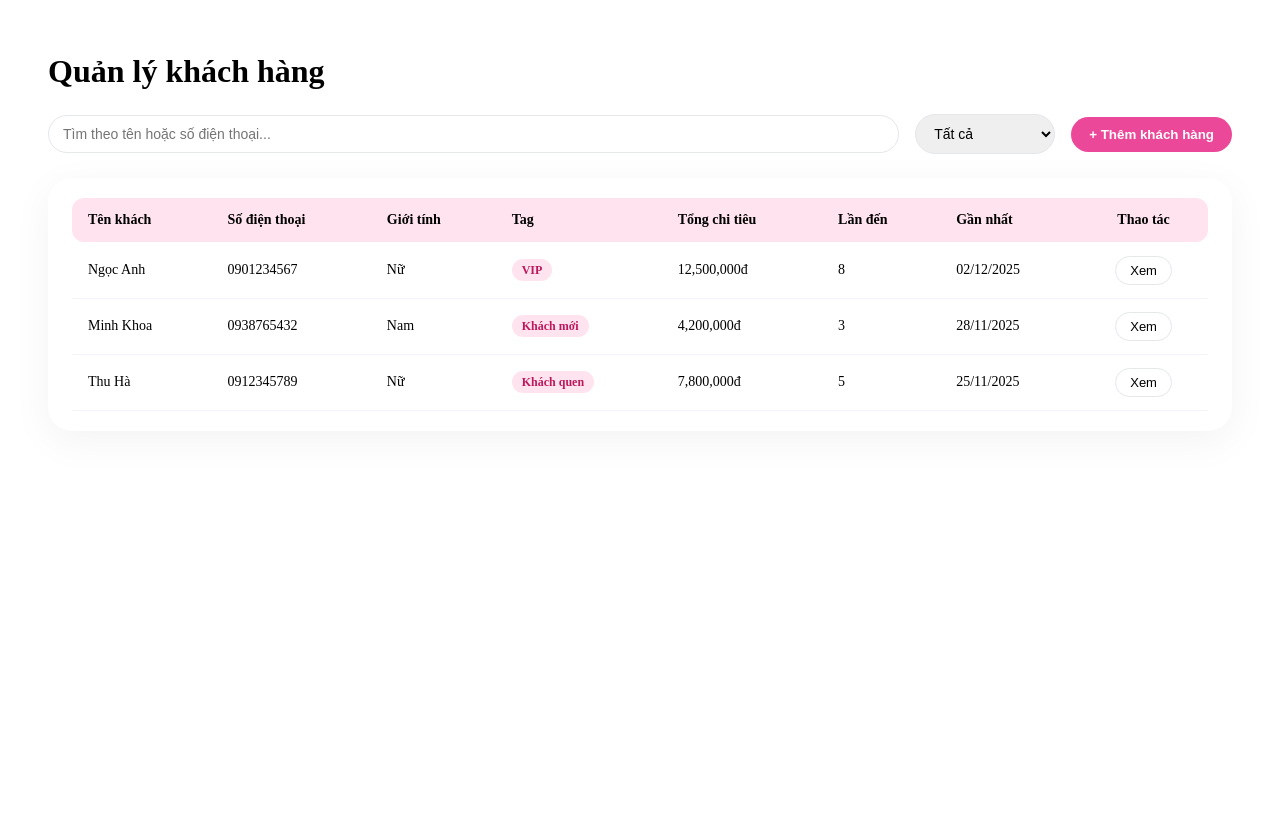
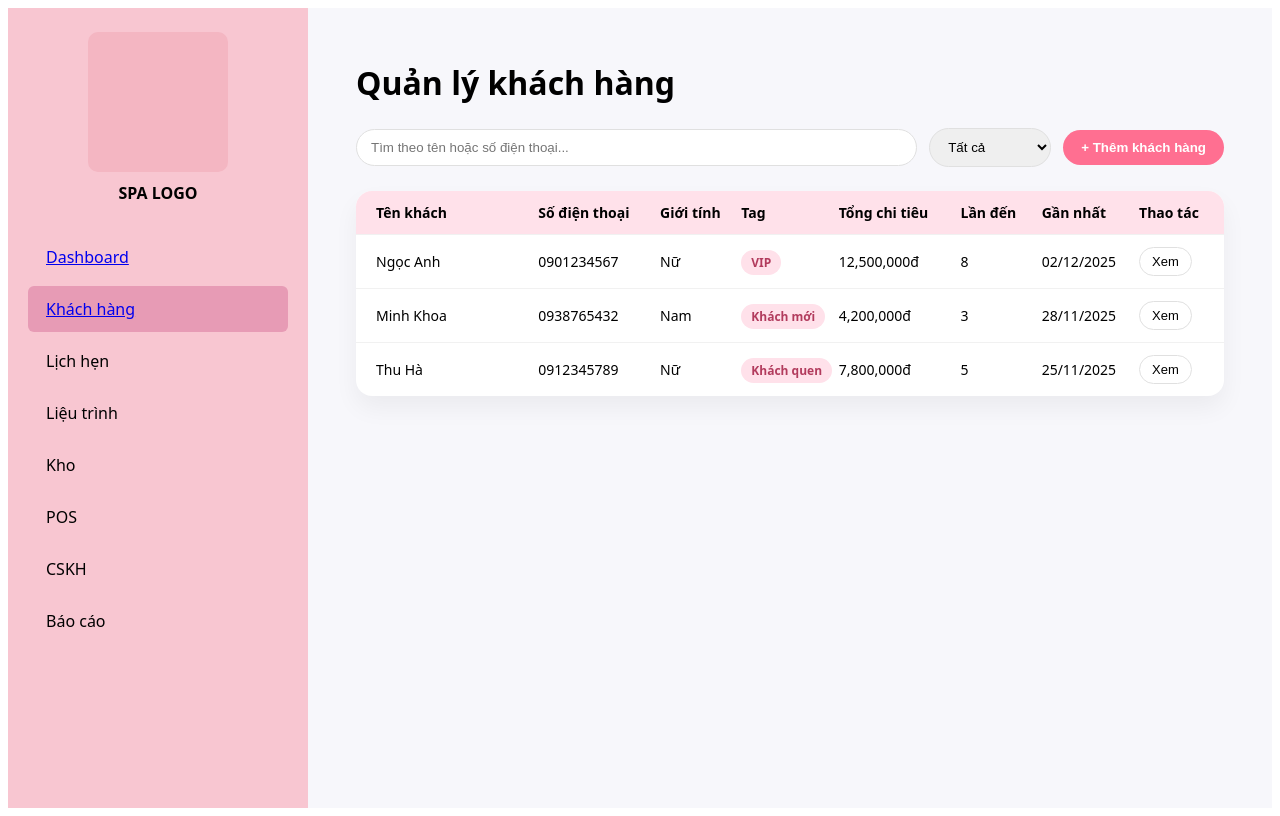
Before and after one commit to conlele0201/erp-spa, a Next.js app: page /khach-hang in a window 1280 px wide. Built offline with nearby package versions, Linux system fonts and the light colour scheme; no server answers; the database is empty.

Commit message:
Update index.js

```diff
--- a/pages/khach-hang/index.js
+++ b/pages/khach-hang/index.js
@@ -1,13 +1,10 @@
 // pages/khach-hang/index.js
-import React, { useEffect, useState } from "react";
-import { supabase } from "../../lib/supabaseClient";
+import React from "react";
+import Link from "next/link";
 
-// Mock data dùng khi:
-// - Mới khởi tạo dự án
-// - Hoặc Supabase chưa cấu hình / chưa có dữ liệu
-const MOCK_CUSTOMERS = [
+export default function KhachHangPage() {
+  const customers = [
     {
-    id: 1,
       name: "Ngọc Anh",
       phone: "0901234567",
       gender: "Nữ",
@@ -17,7 +14,6 @@ const MOCK_CUSTOMERS = [
       lastVisit: "02/12/2025",
     },
     {
-    id: 2,
       name: "Minh Khoa",
       phone: "0938765432",
       gender: "Nam",
@@ -27,7 +23,6 @@ const MOCK_CUSTOMERS = [
       lastVisit: "28/11/2025",
     },
     {
-    id: 3,
       name: "Thu Hà",
       phone: "0912345789",
       gender: "Nữ",
@@ -38,74 +33,104 @@ const MOCK_CUSTOMERS = [
     },
   ];
 
-export default function KhachHangPage() {
-  const [customers, setCustomers] = useState(MOCK_CUSTOMERS);
-  const [loading, setLoading] = useState(true);
-
-  useEffect(() => {
-    // Nếu chưa có supabase client (thiếu env) thì dùng luôn MOCK_CUSTOMERS
-    if (!supabase) {
-      console.warn("Supabase client không khả dụng, dùng mock data.");
-      setLoading(false);
-      return;
-    }
-
-    async function fetchCustomers() {
-      try {
-        const { data, error } = await supabase
-          .from("customers")
-          .select("*")
-          .order("last_visit", { ascending: false });
-
-        if (error) {
-          console.error("Supabase error:", error.message);
-          setLoading(false);
-          return;
-        }
-
-        if (data && data.length > 0) {
-          const mapped = data.map((row) => ({
-            id: row.id,
-            name: row.name,
-            phone: row.phone,
-            gender: row.gender,
-            tag: row.tag,
-            totalSpend: row.total_spend, // hoặc format lại nếu cần
-            visits: row.total_visits,
-            lastVisit: row.last_visit,
-          }));
-          setCustomers(mapped);
-        }
-
-        setLoading(false);
-      } catch (err) {
-        console.error("Unexpected error when fetching customers:", err);
-        setLoading(false);
-      }
-    }
-
-    fetchCustomers();
-  }, []);
-
   return (
-    <div style={{ padding: "24px 40px" }}>
-      <h1
+    <div
       style={{
-          fontSize: "32px",
-          fontWeight: 700,
-          marginBottom: "24px",
+        display: "flex",
+        minHeight: "100vh",
+        backgroundColor: "#f7f7fb",
+        fontFamily: "system-ui, -apple-system, BlinkMacSystemFont, 'Segoe UI', sans-serif",
       }}
     >
+      {/* SIDEBAR CỐ ĐỊNH – giống Dashboard */}
+      <div
+        style={{
+          width: "260px",
+          backgroundColor: "#f8c6d1",
+          padding: "24px 20px 40px",
+        }}
+      >
+        {/* Logo */}
+        <div style={{ textAlign: "center", marginBottom: "30px" }}>
+          <div
+            style={{
+              width: "140px",
+              height: "140px",
+              backgroundColor: "#f4b6c2",
+              borderRadius: "10px",
+              margin: "0 auto",
+            }}
+          />
+          <p style={{ marginTop: "10px", fontWeight: 600 }}>SPA LOGO</p>
+        </div>
+
+        {/* Menu */}
+        <div>
+          <Link href="/">
+            <div
+              style={{
+                padding: "12px 18px",
+                borderRadius: "6px",
+                marginBottom: "6px",
+                cursor: "pointer",
+                fontWeight: 500,
+                backgroundColor: "transparent",
+              }}
+            >
+              Dashboard
+            </div>
+          </Link>
+
+          <Link href="/khach-hang">
+            <div
+              style={{
+                padding: "12px 18px",
+                borderRadius: "6px",
+                marginBottom: "6px",
+                cursor: "pointer",
+                fontWeight: 500,
+                backgroundColor: "#e79bb5", // đang chọn Khách hàng
+              }}
+            >
+              Khách hàng
+            </div>
+          </Link>
+
+          <div style={{ padding: "12px 18px", borderRadius: "6px", marginBottom: "6px" }}>
+            Lịch hẹn
+          </div>
+          <div style={{ padding: "12px 18px", borderRadius: "6px", marginBottom: "6px" }}>
+            Liệu trình
+          </div>
+          <div style={{ padding: "12px 18px", borderRadius: "6px", marginBottom: "6px" }}>
+            Kho
+          </div>
+          <div style={{ padding: "12px 18px", borderRadius: "6px", marginBottom: "6px" }}>
+            POS
+          </div>
+          <div style={{ padding: "12px 18px", borderRadius: "6px", marginBottom: "6px" }}>
+            CSKH
+          </div>
+          <div style={{ padding: "12px 18px", borderRadius: "6px", marginBottom: "6px" }}>
+            Báo cáo
+          </div>
+        </div>
+      </div>
+
+      {/* NỘI DUNG BÊN PHẢI – trang Khách hàng */}
+      <div style={{ flex: 1, padding: "32px 48px" }}>
+        {/* Tiêu đề */}
+        <h1 style={{ fontSize: "32px", fontWeight: 700, marginBottom: "24px" }}>
           Quản lý khách hàng
         </h1>
 
-      {/* Thanh search + filter + button thêm khách */}
+        {/* Thanh tìm kiếm + filter + nút thêm */}
         <div
           style={{
             display: "flex",
-          gap: "16px",
+            gap: "12px",
+            alignItems: "center",
             marginBottom: "24px",
-          alignItems: "center",
           }}
         >
           <input
@@ -115,18 +140,16 @@ export default function KhachHangPage() {
               flex: 1,
               padding: "10px 14px",
               borderRadius: "999px",
-            border: "1px solid #e5e7eb",
+              border: "1px solid #e0e0e0",
               outline: "none",
-            fontSize: "14px",
             }}
           />
           <select
             style={{
-            width: "140px",
               padding: "10px 14px",
               borderRadius: "999px",
-            border: "1px solid #e5e7eb",
-            fontSize: "14px",
+              border: "1px solid #e0e0e0",
+              outline: "none",
             }}
           >
             <option>Tất cả</option>
@@ -139,7 +162,7 @@ export default function KhachHangPage() {
               padding: "10px 18px",
               borderRadius: "999px",
               border: "none",
-            backgroundColor: "#ec4899",
+              backgroundColor: "#ff6f91",
               color: "#fff",
               fontWeight: 600,
               cursor: "pointer",
@@ -153,99 +176,84 @@ export default function KhachHangPage() {
         <div
           style={{
             backgroundColor: "#ffffff",
-          borderRadius: "24px",
-          padding: "20px 24px",
-          boxShadow: "0 10px 40px rgba(15, 23, 42, 0.05)",
+            borderRadius: "16px",
+            boxShadow: "0 12px 25px rgba(0,0,0,0.05)",
+            overflow: "hidden",
           }}
         >
-        {loading ? (
-          <p>Đang tải dữ liệu khách hàng...</p>
-        ) : (
-          <table
+          {/* Header bảng */}
+          <div
             style={{
-              width: "100%",
-              borderCollapse: "collapse",
+              display: "grid",
+              gridTemplateColumns:
+                "2fr 1.5fr 1fr 1.2fr 1.5fr 1fr 1.2fr 0.8fr",
+              padding: "12px 20px",
+              backgroundColor: "#ffe1ea",
+              fontWeight: 600,
               fontSize: "14px",
             }}
           >
-            <thead>
-              <tr
+            <div>Tên khách</div>
+            <div>Số điện thoại</div>
+            <div>Giới tính</div>
+            <div>Tag</div>
+            <div>Tổng chi tiêu</div>
+            <div>Lần đến</div>
+            <div>Gần nhất</div>
+            <div>Thao tác</div>
+          </div>
+
+          {/* Dòng dữ liệu */}
+          {customers.map((c, index) => (
+            <div
+              key={index}
               style={{
-                  backgroundColor: "#ffe4ef",
-                  textAlign: "left",
-                  height: "44px",
+                display: "grid",
+                gridTemplateColumns:
+                  "2fr 1.5fr 1fr 1.2fr 1.5fr 1fr 1.2fr 0.8fr",
+                padding: "12px 20px",
+                borderTop: "1px solid #f1f1f1",
+                fontSize: "14px",
+                alignItems: "center",
               }}
             >
-                <th style={{ padding: "0 16px", borderRadius: "12px 0 0 12px" }}>
-                  Tên khách
-                </th>
-                <th style={{ padding: "0 16px" }}>Số điện thoại</th>
-                <th style={{ padding: "0 16px" }}>Giới tính</th>
-                <th style={{ padding: "0 16px" }}>Tag</th>
-                <th style={{ padding: "0 16px" }}>Tổng chi tiêu</th>
-                <th style={{ padding: "0 16px" }}>Lần đến</th>
-                <th style={{ padding: "0 16px" }}>Gần nhất</th>
-                <th
-                  style={{
-                    padding: "0 16px",
-                    borderRadius: "0 12px 12px 0",
-                    textAlign: "center",
-                  }}
-                >
-                  Thao tác
-                </th>
-              </tr>
-            </thead>
-            <tbody>
-              {customers.map((customer, index) => (
-                <tr
-                  key={customer.id || index}
-                  style={{
-                    borderBottom: "1px solid #f1f5f9",
-                    height: "56px",
-                  }}
-                >
-                  <td style={{ padding: "0 16px" }}>{customer.name}</td>
-                  <td style={{ padding: "0 16px" }}>{customer.phone}</td>
-                  <td style={{ padding: "0 16px" }}>{customer.gender}</td>
-                  <td style={{ padding: "0 16px" }}>
+              <div>{c.name}</div>
+              <div>{c.phone}</div>
+              <div>{c.gender}</div>
+              <div>
                 <span
                   style={{
                     padding: "4px 10px",
                     borderRadius: "999px",
-                        backgroundColor: "#ffe4ef",
-                        color: "#be185d",
+                    backgroundColor: "#ffe1ea",
+                    color: "#b23b5d",
                     fontSize: "12px",
                     fontWeight: 600,
                   }}
                 >
-                      {customer.tag}
+                  {c.tag}
                 </span>
-                  </td>
-                  <td style={{ padding: "0 16px" }}>{customer.totalSpend}</td>
-                  <td style={{ padding: "0 16px" }}>{customer.visits}</td>
-                  <td style={{ padding: "0 16px" }}>
-                    {customer.lastVisit || "-"}
-                  </td>
-                  <td style={{ padding: "0 16px", textAlign: "center" }}>
+              </div>
+              <div>{c.totalSpend}</div>
+              <div>{c.visits}</div>
+              <div>{c.lastVisit}</div>
+              <div>
                 <button
                   style={{
-                        padding: "6px 14px",
+                    padding: "6px 12px",
                     borderRadius: "999px",
-                        border: "1px solid #e5e7eb",
-                        backgroundColor: "#ffffff",
+                    border: "1px solid #e0e0e0",
+                    backgroundColor: "#fff",
                     cursor: "pointer",
                     fontSize: "13px",
                   }}
                 >
                   Xem
                 </button>
-                  </td>
-                </tr>
+              </div>
+            </div>
           ))}
-            </tbody>
-          </table>
-        )}
+        </div>
       </div>
     </div>
   );
```
Lines whose indentation alone changed are shown as unchanged.
